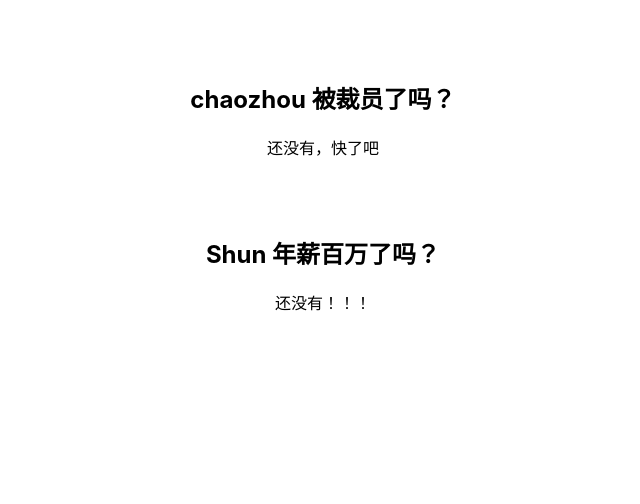
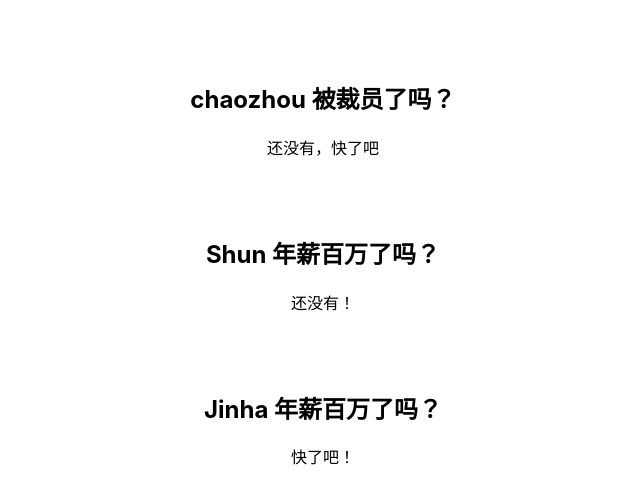
Before and after one commit to zhouchaoyuan/callapp-example, a React (Create React App) app: page / in a window 1280 px wide. Shown: the top 504 px of the page, without its empty margins (317-957 px from the left). Built offline with nearby package versions, Linux system fonts and the light colour scheme; what callapp-lib would draw is missing.

Commit message:
add jinha's question

```diff
--- a/src/App.tsx
+++ b/src/App.tsx
@@ -115,7 +115,12 @@ const App: FC = () => {
       <br></br>
       <br></br>
       <h2>Shun 年薪百万了吗？</h2>
-      <p>还没有！！！</p>
+      <p>还没有！</p>
+
+      <br></br>
+      <br></br>
+      <h2>Jinha 年薪百万了吗？</h2>
+      <p>快了吧！</p>
       {/* <button
         onClick={() => {
           window.location.href = "mimarket://details?id=com.tencent.mm"
```
